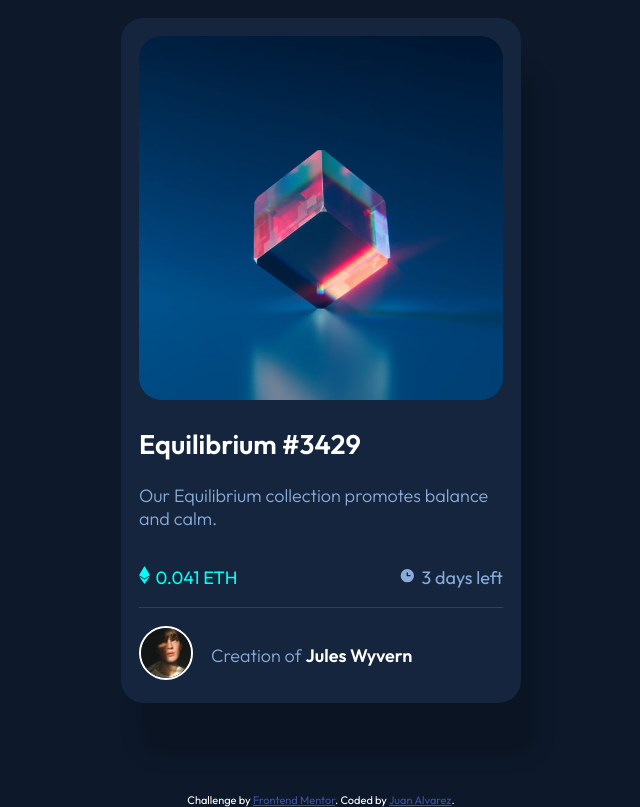
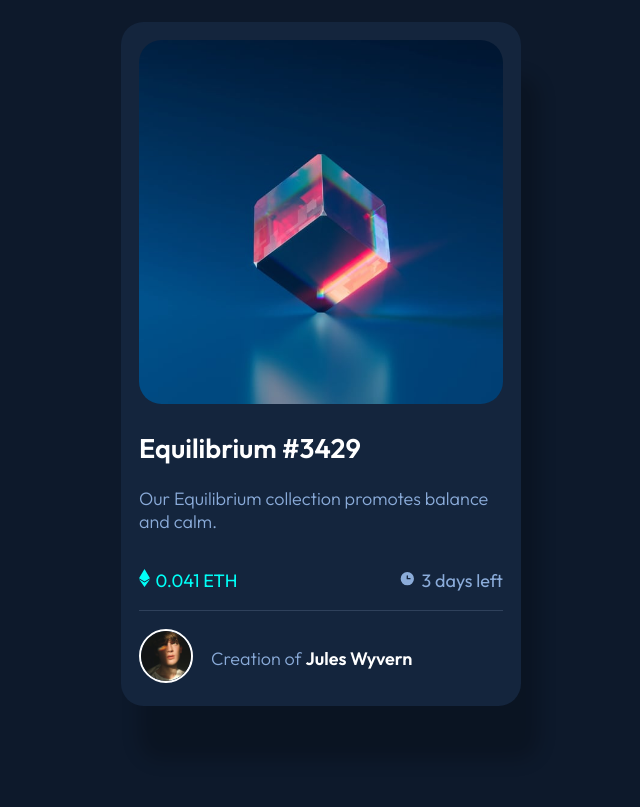
Before and after one commit to juanalvarezd/Nft_card_preview_frontendmentor, a plain HTML site: page index.html in a window 1280 px wide. Shown: the whole page, without its empty margins (319-959 px from the left). Drawn offline with Linux system fonts and the light colour scheme.

Commit message:
eliminada la sección attribution

```diff
--- a/index.html
+++ b/index.html
@@ -11,17 +11,6 @@
   <link href="https://fonts.googleapis.com/css2?family=Outfit:wght@300;400;600&display=swap" rel="stylesheet">
   <title>Frontend Mentor | NFT preview card component</title>
 
-
-  <style>
-    .attribution {
-      font-size: 11px;
-      text-align: center;
-    }
-
-    .attribution a {
-      color: hsl(228, 45%, 44%);
-    }
-  </style>
 </head>
 
 <body>
@@ -68,11 +57,4 @@
     </div>
 
   </section>
-
-  <div class="attribution">
-    Challenge by <a href="https://www.frontendmentor.io?ref=challenge" target="_blank">Frontend Mentor</a>.
-    Coded by <a href="#">Juan Alvarez</a>.
-  </div>
-</body>
-
 </html>
```
